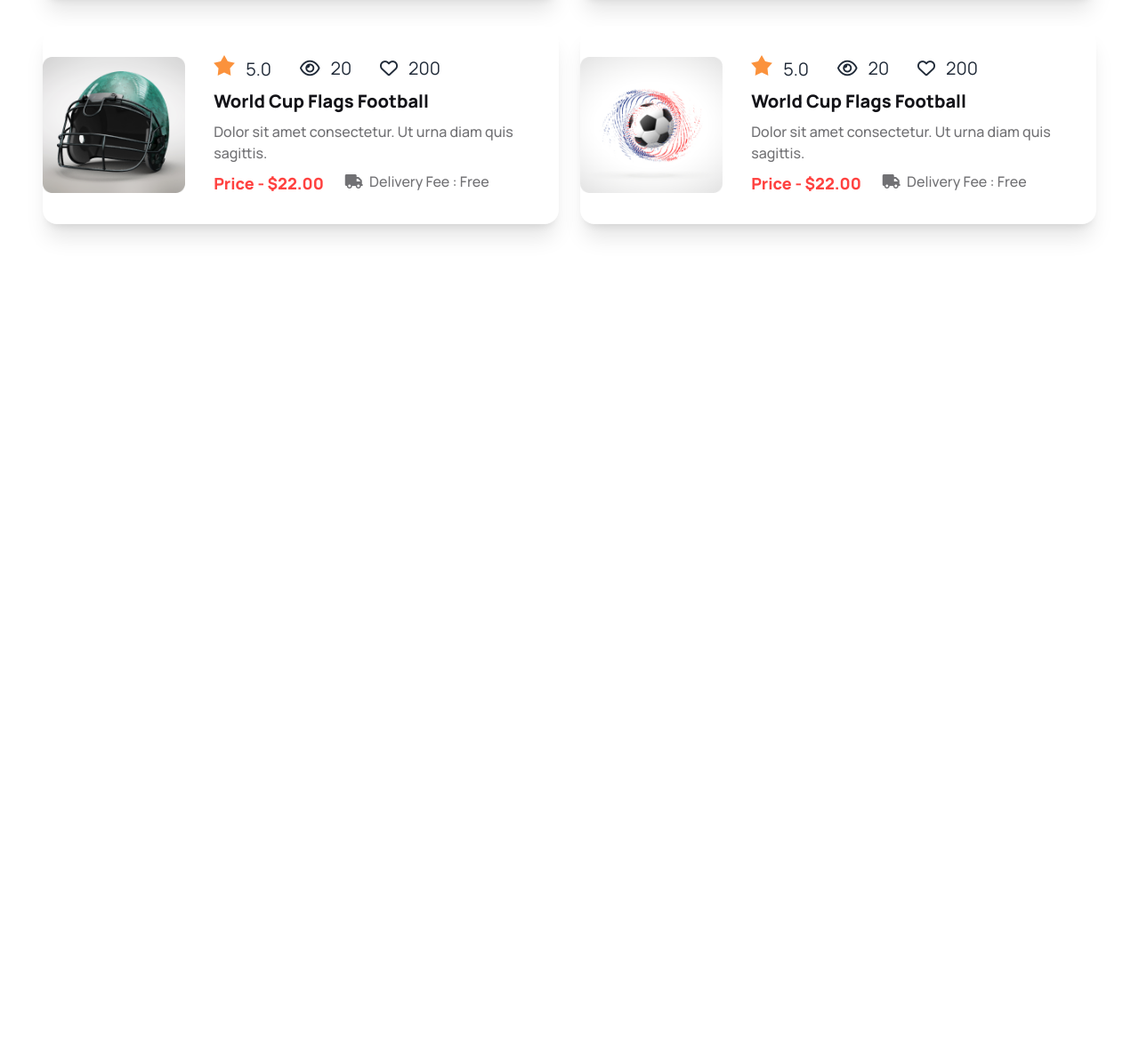
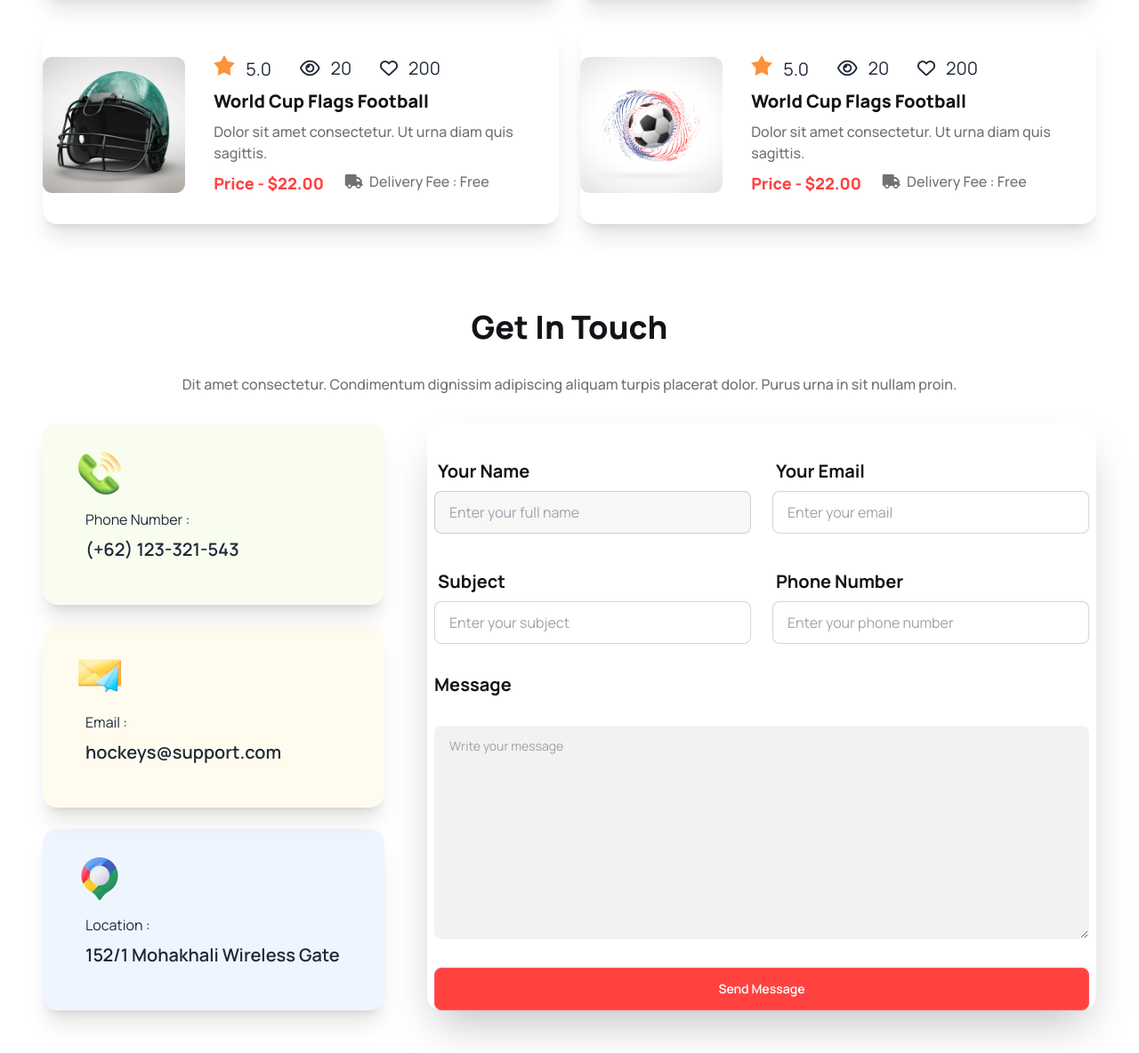
Before and after one commit to Nurunnabi87/hokeys, a plain HTML site: page index.html in a window 1280 px wide. Shown: the part 3095-4279 px from the top of the page at 89% size. Before the commit the page ends 3395 px from the top, so only its background shows below. Drawn offline with nearby package versions, Linux system fonts and the light colour scheme.

Commit message:
get in touch section done

```diff
--- a/index.html
+++ b/index.html
@@ -506,6 +506,123 @@
           </div>
         </div>
       </section>
+      <section id="get-in-touch">
+        <div
+          class="container mx-auto p-6 lg:p-12 text-center space-y-6 lg:space-y-8"
+        >
+          <h3 class="text-[#131318] text-4xl font-extrabold">Get In Touch</h3>
+          <p class="text-[#13131899] font-medium leading-6">
+            Dit amet consectetur. Condimentum dignissim adipiscing aliquam
+            turpis placerat dolor. Purus urna in sit nullam proin.
+          </p>
+          <div class="flex gap-12">
+            <div class="flex gap-6 flex-col">
+              <div class="text-start p-4 card w-96 bg-[#bced6d1a] shadow-xl">
+                <figure class="relative top-4 -left-32">
+                  <img src="images/Group 1171275317.png" alt="" />
+                </figure>
+                <div class="card-body">
+                  <h2>Phone Number :</h2>
+                  <p class="card-title">(+62) 123-321-543</p>
+                </div>
+              </div>
+              <div class="text-start p-4 card w-96 bg-[#fddd5f1a] shadow-xl">
+                <figure class="relative top-4 -left-32">
+                  <img src="images/Group 1171275318.png" alt="" />
+                </figure>
+                <div class="card-body">
+                  <h2>Email :</h2>
+                  <p class="card-title">hockeys@support.com</p>
+                </div>
+              </div>
+              <div class="text-start p-4 card w-96 bg-[#629cf31a] shadow-xl">
+                <figure class="relative top-4 -left-32">
+                  <img src="images/Group 1171275321.png" alt="" />
+                </figure>
+                <div class="card-body">
+                  <h2>Location :</h2>
+                  <p class="card-title">152/1 Mohakhali Wireless Gate</p>
+                </div>
+              </div>
+            </div>
+            <div class="card w-full shadow-2xl bg-base-100">
+              <form class="card-body space-y-6 pb-0 px-2">
+                <div class="flex gap-6">
+                  <div class="form-control w-1/2">
+                    <label class="label">
+                      <span class="label-text text-[#131318] text-xl font-bold"
+                        >Your Name</span
+                      >
+                    </label>
+                    <input
+                      type="email"
+                      placeholder="Enter your full name"
+                      class="input input-bordered bg-[#13131808]"
+                      required
+                    />
+                  </div>
+                  <div class="form-control w-1/2">
+                    <label class="label">
+                      <span class="label-text text-[#131318] text-xl font-bold"
+                        >Your Email</span
+                      >
+                    </label>
+                    <input
+                      type="email"
+                      placeholder="Enter your email"
+                      class="input input-bordered"
+                      required
+                    />
+                  </div>
+                </div>
+                <div class="flex gap-6">
+                  <div class="form-control w-1/2">
+                    <label class="label">
+                      <span class="label-text text-[#131318] text-xl font-bold"
+                        >Subject</span
+                      >
+                    </label>
+                    <input
+                      type="email"
+                      placeholder="Enter your subject"
+                      class="input input-bordered"
+                      required
+                    />
+                  </div>
+                  <div class="form-control w-1/2">
+                    <label class="label">
+                      <span class="label-text text-[#131318] text-xl font-bold"
+                        >Phone Number</span
+                      >
+                    </label>
+                    <input
+                      type="email"
+                      placeholder="Enter your phone number"
+                      class="input input-bordered"
+                      required
+                    />
+                  </div>
+                </div>
+                <span class="text-start text-[#131318] text-xl font-bold"
+                  >Message</span
+                >
+                <textarea
+                  class="textarea h-60 text-[#1313184d]"
+                  placeholder="Write your message"
+                  disabled
+                >
+Write your message
+                </textarea>
+                <div class="form-control mt-6">
+                  <button class="text-[#FFF] btn btn-error bg-[#FF4240]">
+                    Send Message
+                  </button>
+                </div>
+              </form>
+            </div>
+          </div>
+        </div>
+      </section>
     </main>
     <footer></footer>
   </body>
```
